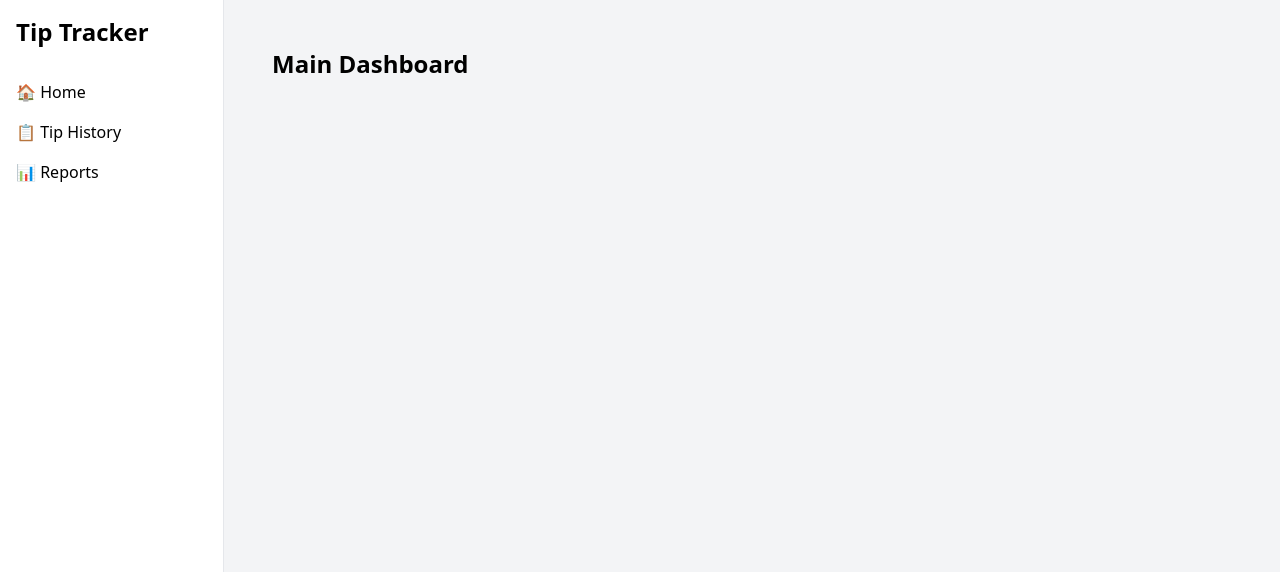
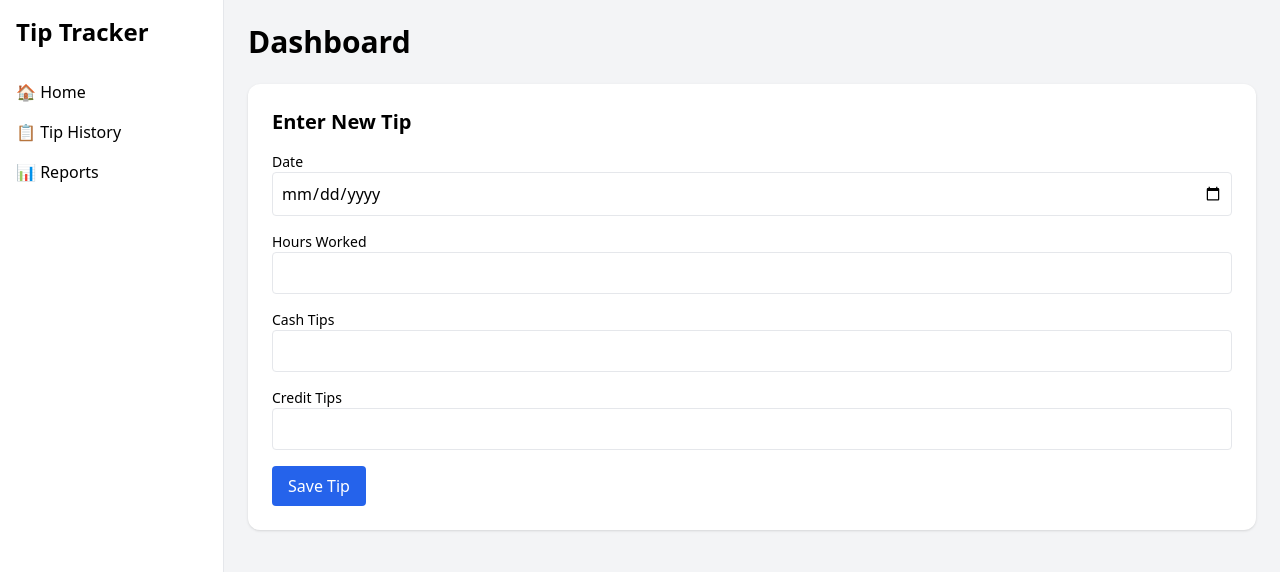
Before and after one commit to Ablakes/tip-tracker, a React (Create React App) app in the folder tip-tracker/: page / in a window 1280 px wide. Shown: the top 572 px of the page. Built offline with nearby package versions, Linux system fonts and the light colour scheme.

Commit message:
Added Tip History table

```diff
--- /dev/null
+++ b/tip-tracker/src/components/NewTipForm.jsx
@@ -0,0 +1,50 @@
+import { useState } from "react";
+
+export default function NewTipForm({ onSave }) {
+  const [date, setDate] = useState("");
+  const [hours, setHours] = useState("");
+  const [cash, setCash] = useState("");
+  const [credit, setCredit] = useState("");
+
+  const handleSubmit = (e) => {
+    e.preventDefault();
+    const newTip = {
+      date,
+      hours: parseFloat(hours),
+      cash: parseFloat(cash),
+      credit: parseFloat(credit),
+    };
+    onSave(newTip);
+
+    // Reset form
+    setDate("");
+    setHours("");
+    setCash("");
+    setCredit("");
+  };
+
+  return (
+    <form onSubmit={handleSubmit} className="bg-white shadow p-6 rounded-xl space-y-4">
+      <h2 className="text-xl font-semibold">Enter New Tip</h2>
+      <div>
+        <label className="block text-sm font-medium">Date</label>
+        <input type="date" value={date} onChange={(e) => setDate(e.target.value)} className="w-full p-2 border rounded" required />
+      </div>
+      <div>
+        <label className="block text-sm font-medium">Hours Worked</label>
+        <input type="number" step="0.1" value={hours} onChange={(e) => setHours(e.target.value)} className="w-full p-2 border rounded" required />
+      </div>
+      <div>
+        <label className="block text-sm font-medium">Cash Tips</label>
+        <input type="number" step="0.01" value={cash} onChange={(e) => setCash(e.target.value)} className="w-full p-2 border rounded" />
+      </div>
+      <div>
+        <label className="block text-sm font-medium">Credit Tips</label>
+        <input type="number" step="0.01" value={credit} onChange={(e) => setCredit(e.target.value)} className="w-full p-2 border rounded" />
+      </div>
+      <button type="submit" className="bg-blue-600 text-white px-4 py-2 rounded hover:bg-blue-700">
+        Save Tip
+      </button>
+    </form>
+  );
+}
--- /dev/null
+++ b/tip-tracker/src/hooks/useTips.js
@@ -0,0 +1,32 @@
+import { useEffect, useState } from "react";
+
+const STORAGE_KEY = "tips";
+
+export default function useTips() {
+  const [tips, setTips] = useState([]);
+
+  // Load tips on mount
+  useEffect(() => {
+    const saved = localStorage.getItem(STORAGE_KEY);
+    if (saved) setTips(JSON.parse(saved));
+  }, []);
+
+  // Save to localStorage whenever tips change
+  useEffect(() => {
+    localStorage.setItem(STORAGE_KEY, JSON.stringify(tips));
+  }, [tips]);
+
+  const addTip = (tip) => setTips((prev) => [...prev, tip]);
+
+  const removeTip = (index) => {
+    setTips((prev) => prev.filter((_, i) => i !== index));
+  };
+
+  const updateTip = (index, updatedTip) => {
+    setTips((prev) =>
+      prev.map((tip, i) => (i === index ? updatedTip : tip))
+    );
+  };
+
+  return { tips, addTip, removeTip, updateTip };
+}
--- a/tip-tracker/src/pages/Dashboard.jsx
+++ b/tip-tracker/src/pages/Dashboard.jsx
@@ -1,5 +1,13 @@
-import React from "react";
+import NewTipForm from "../components/NewTipForm";
+import useTips from "../hooks/useTips";
 
 export default function Dashboard() {
-    return <div className="p-6 text-2xl font-bold">Main Dashboard</div>;
-  }
+  const { tips, addTip } = useTips();
+
+  return (
+    <div className="space-y-6">
+      <h1 className="text-3xl font-bold">Dashboard</h1>
+      <NewTipForm onSave={addTip} />
+    </div>
+  );
+}
--- a/tip-tracker/src/pages/TipHistory.jsx
+++ b/tip-tracker/src/pages/TipHistory.jsx
@@ -1,5 +1,48 @@
-import React from "react";
+import useTips from "../hooks/useTips";
 
 export default function TipHistory() {
-    return <div className="p-6 text-2xl font-bold">Tip History</div>;
-  }
+  const { tips, removeTip } = useTips();
+
+  return (
+    <div>
+      <h1 className="text-3xl font-bold mb-4">Tip History</h1>
+      {tips.length === 0 ? (
+        <p>No tips yet.</p>
+      ) : (
+        <table className="w-full border-collapse">
+          <thead>
+            <tr className="bg-gray-200">
+              <th className="border p-2">Date</th>
+              <th className="border p-2">Hours</th>
+              <th className="border p-2">Cash</th>
+              <th className="border p-2">Credit</th>
+              <th className="border p-2">Total</th>
+              <th className="border p-2">Actions</th>
+            </tr>
+          </thead>
+          <tbody>
+            {tips.map((tip, i) => (
+              <tr key={i} className="text-center bg-white border-t">
+                <td className="border p-2">{tip.date}</td>
+                <td className="border p-2">{tip.hours}</td>
+                <td className="border p-2">${tip.cash.toFixed(2)}</td>
+                <td className="border p-2">${tip.credit.toFixed(2)}</td>
+                <td className="border p-2">
+                  ${(tip.cash + tip.credit).toFixed(2)}
+                </td>
+                <td className="border p-2">
+                  <button
+                    onClick={() => removeTip(i)}
+                    className="text-red-600 hover:underline"
+                  >
+                    Delete
+                  </button>
+                </td>
+              </tr>
+            ))}
+          </tbody>
+        </table>
+      )}
+    </div>
+  );
+}
```
